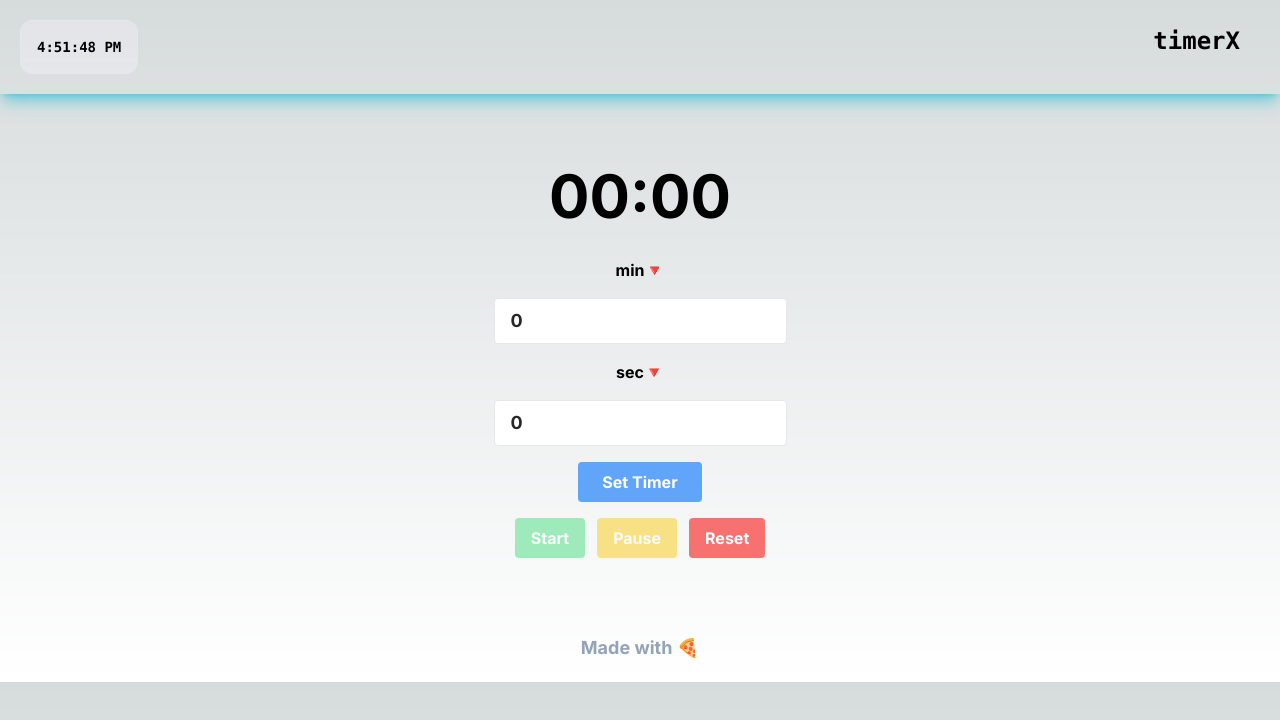
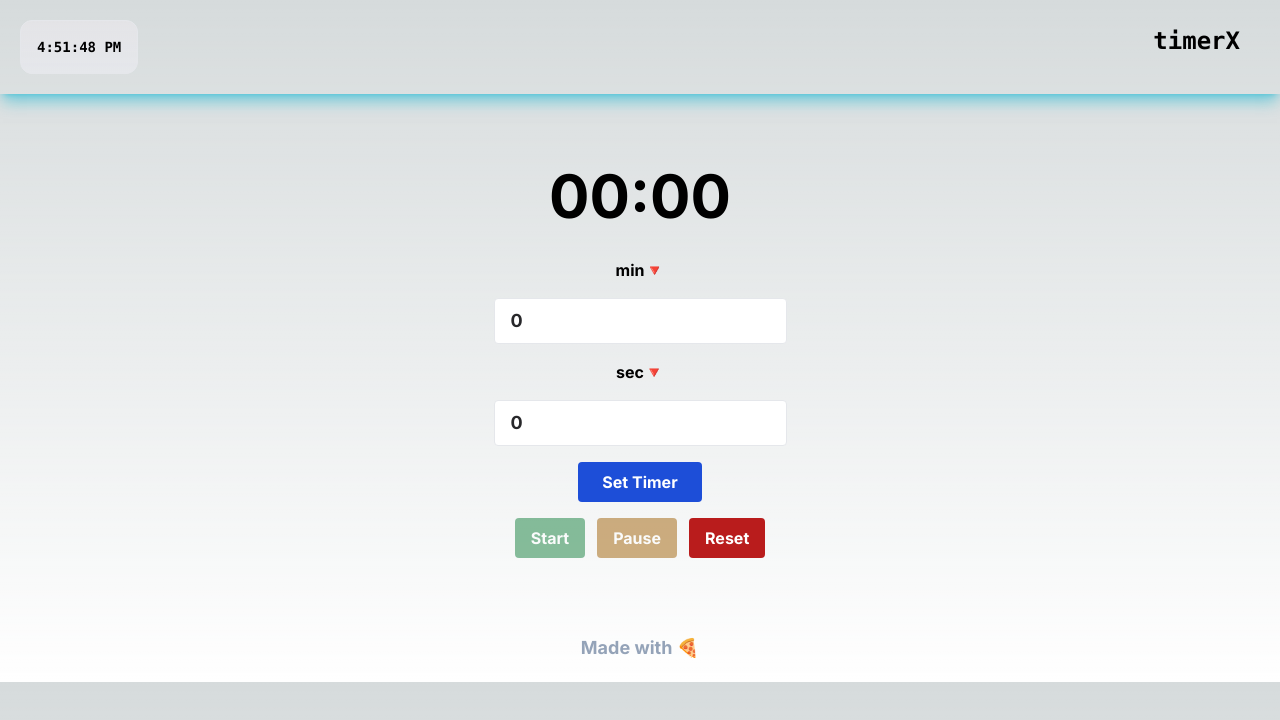
Before and after one commit to christhe21/timer-x, a Next.js app: page / in a window 1280 px wide. Shown: the top 720 px of the page. Built offline with nearby package versions, Linux system fonts and the light colour scheme.

Commit message:
no hover

```diff
--- a/src/app/timer.tsx
+++ b/src/app/timer.tsx
@@ -8,7 +8,7 @@ const Timer: React.FC = () => {
   const [time, setTime] = useState<number>(0);
   const [isRunning, setIsRunning] = useState<boolean>(false);
   const audioRef = useRef<HTMLAudioElement | null>(null);
-  const isTouchDevice = 'ontouchstart' in window || navigator.maxTouchPoints > 0;
+
   useEffect(() => {
     // Request notification permission
     if ("Notification" in window && Notification.permission !== "granted") {
@@ -94,7 +94,7 @@ const Timer: React.FC = () => {
         />
         <button
           onClick={handleSetTime}
-          className="px-6 py-2 bg-blue-400 text-white rounded ${isTouchDevice ? '' : 'hover:bg-blue-700'}"
+          className="px-6 py-2 bg-blue-700 text-white rounded "
         >
           Set Timer
         </button>
@@ -103,20 +103,20 @@ const Timer: React.FC = () => {
         <button
           onClick={handleStart}
           disabled={isRunning || time === 0}
-          className="px-4 py-2 bg-green-400 text-white rounded ${isTouchDevice ? '' : 'hover:bg-green-700'} disabled:opacity-50"
+          className="px-4 py-2 bg-green-700 text-white rounded  disabled:opacity-50"
         >
           Start
         </button>
         <button
           onClick={handlePause}
           disabled={!isRunning}
-          className="px-4 py-2 bg-yellow-400 text-white rounded  ${isTouchDevice ? '' : 'hover:bg-yello-700'} disabled:opacity-50"
+          className="px-4 py-2 bg-yellow-700 text-white rounded disabled:opacity-50"
         >
           Pause
         </button>
         <button
           onClick={handleReset}
-          className="px-4 py-2 bg-red-400 text-white rounded  ${isTouchDevice ? '' : 'hover:bg-red-700'}"
+          className="px-4 py-2 bg-red-700 text-white rounded "
         >
           Reset
         </button>
```
